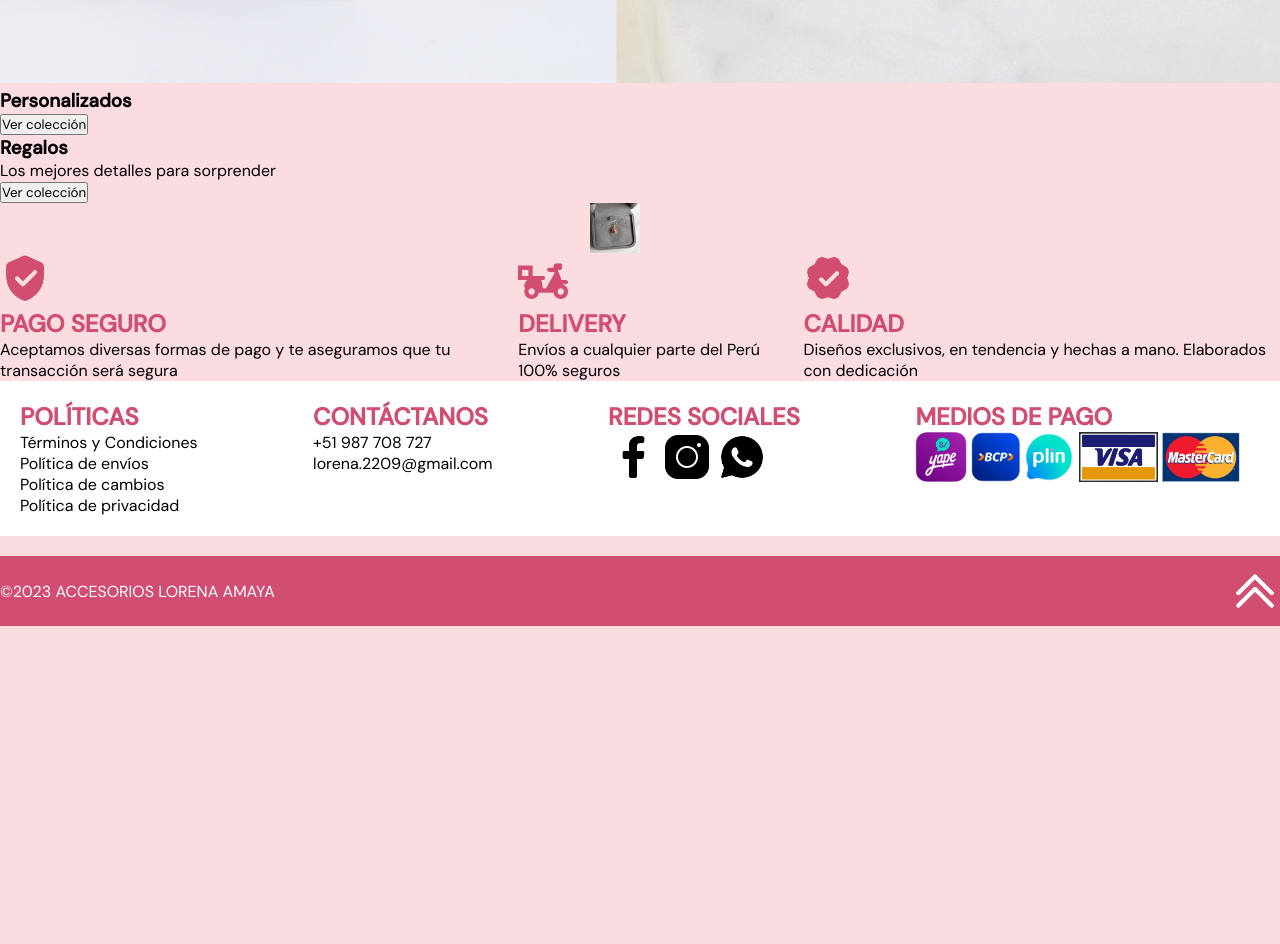
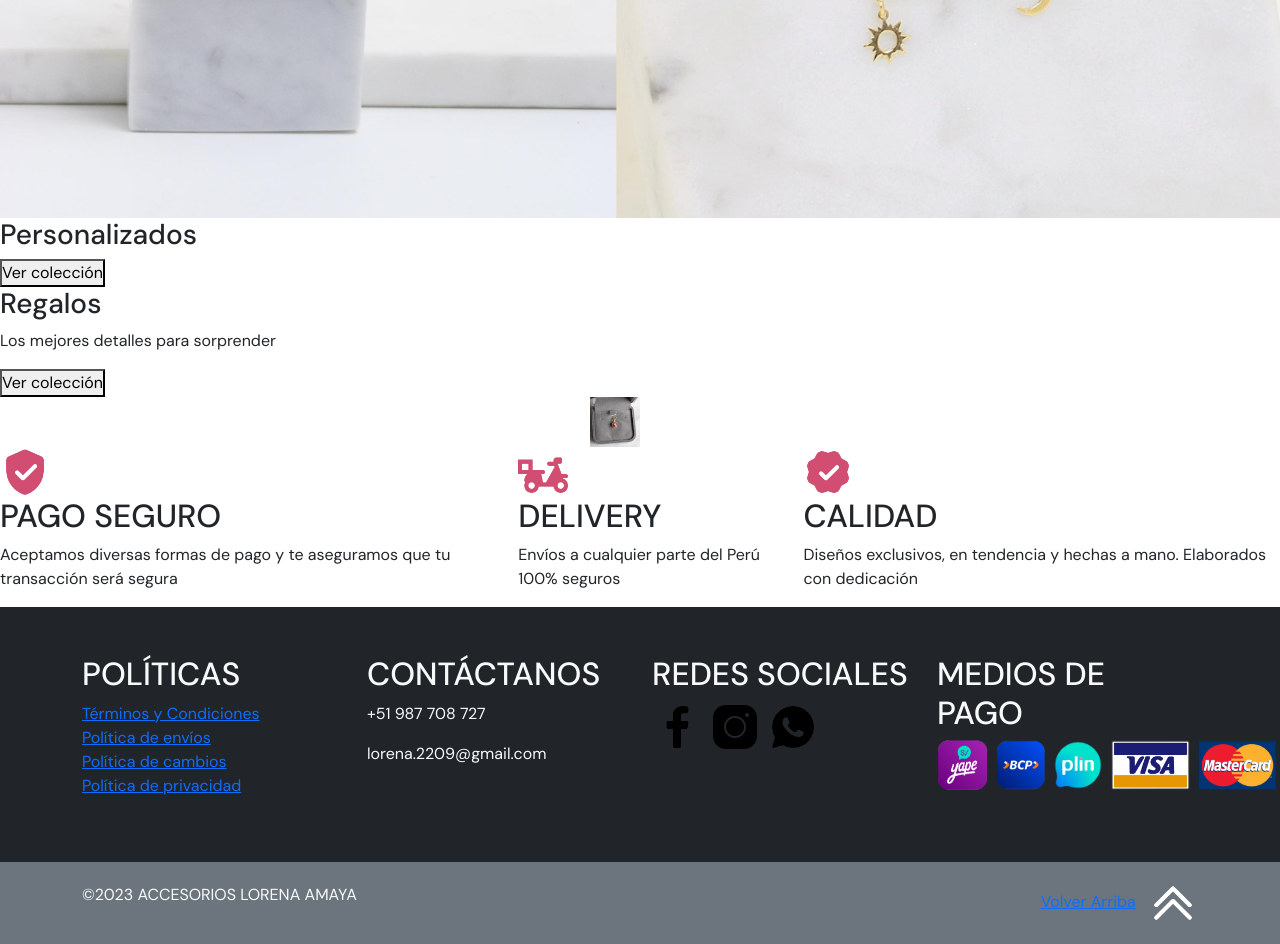
Before and after one commit to RosmeriCcF/Accesorios-Lorena-Amaya, a plain HTML site: page index.html in a window 1280 px wide. Shown: the part 1740-2684 px from the top of the page. Before the commit the page ends 2366 px from the top, so only its background shows below. Drawn offline with nearby package versions, Linux system fonts and the light colour scheme.

Commit message:
Bootstrap en la seccion de contacto

```diff
--- a/index.html
+++ b/index.html
@@ -10,26 +10,51 @@
         <link rel="shortcut icon" href="./imagenes/Favicon.png" type="image/x-icon">
         <link rel="stylesheet" href="./css/style.css">
         <title>Lorena Amaya</title>
+        <link href="https://cdn.jsdelivr.net/npm/bootstrap@5.3.0-alpha3/dist/css/bootstrap.min.css" rel="stylesheet" integrity="sha384-KK94CHFLLe+nY2dmCWGMq91rCGa5gtU4mk92HdvYe+M/SXH301p5ILy+dN9+nJOZ" crossorigin="anonymous">
     </head>
 
     <body>
         <header>
-            <a href="./index.html"><img src="./imagenes/logo.png" alt="logo"></a> <!--Logo -> Inicio = Click-->
-            <nav>
-                <ul>
-                    <li><a href="index.html">Inicio</a></li>
-                    <li><a href="./paginas/categorias.html" target="_blank">Categorías</a></li>
-                    <li><a href="./paginas/ideas-de-regalo.html" target="_blank">Ideas de Regalo</a></li>
-                    <li><a href="./paginas/nosotros.html" target="_blank">Nosotros</a></li>
-                    <li><a href="./paginas/contacto.html" target="_blank">Contacto</a></li>
+            <nav class="navbar navbar-expand-lg bg-header ">
+                <div class="container-fluid">
+                    <a href="../index.html"><img src="../imagenes/logo.png" alt="logo"></a><!--Logo -> Inicio = Click-->
+                    <button class="navbar-toggler" type="button" data-bs-toggle="collapse" data-bs-target="#navbarNav" aria-controls="navbarNav" aria-expanded="false" aria-label="Toggle navigation">
+                        <span class="navbar-toggler-icon"></span>
+                    </button>
+
+                    <div class="collapse navbar-collapse" id="navbarNav">
+                        <ul class="nav justify-content-end">
+                            <li class="nav-item">
+                                <a class="nav-link" href="../index.html">Inicio</a>
+                            </li>
+
+                            <li class="nav-item">
+                                <a class="nav-link" href="../paginas/categorias.html">Categorías</a>
+                            </li>
+
+                            <li class="nav-item">
+                                <a class="nav-link" href="../paginas/ideas-de-regalo.html">Ideas de Regalo</a>
+                            </li>
+
+                            <li class="nav-item">
+                                <a class="nav-link" href="../paginas/nosotros.html">Nosotros</a>
+                            </li>
+
+                            <li class="nav-item">
+                                <a class="nav-link" href="../paginas/contacto.html">Contacto</a>
+                            </li>
                         </ul>
+
+                        <form class="d-flex input-buscar ">
+                            <input class="form-control me-2 nav_input" type="search" placeholder="Buscar Productos" aria-label="Buscar">
+                            <button class="btn btn-outline-success" type="submit"><img class="nav_lupa" src="../imagenes/lupa.png" alt="Lupa"></button>
+                        </form>
+                        <a href=""><img src="../imagenes/carrito.png" alt=""></a>
+                    </div>
+                </div>
             </nav>
-                <div class="input-buscar">
-                    <img class="nav_lupa" src="./imagenes/lupa.png" alt="Lupa">
-                    <input class="nav_input" type="text" placeholder="Buscar Productos">
-                </div>
-                <img src="./imagenes/carrito.png" alt="">
         </header>
+
         <main>
             <div class="banner">
                 <img src="./imagenes/banner2.png" alt="banner">
@@ -135,43 +160,57 @@
                 </section>
             </div>
         </main>
-        <footer>
-            <div class="cuatro-secciones">
-                <section class="politicas">
+        <footer class="bg-dark text-light">
+            <div class="container py-5">
+                <div class="row">
+                    <div class="col-md-3">
                         <h2>POLÍTICAS</h2>
-                    <p>Términos y Condiciones</p>
-                    <p>Política de envíos</p>
-                    <p>Política de cambios</p>
-                    <p>Política de privacidad</p>
-                </section>
-
-                <section class="contactanos">
+                        <ul class="list-unstyled">
+                            <li><a href="#">Términos y Condiciones</a></li>
+                            <li><a href="#">Política de envíos</a></li>
+                            <li><a href="#">Política de cambios</a></li>
+                            <li><a href="#">Política de privacidad</a></li>
+                        </ul>
+                    </div>
+                    <div class="col-md-3">
                         <h2>CONTÁCTANOS</h2>
                         <p>+51 987 708 727</p>
                         <p>lorena.2209@gmail.com</p>
-                </section>
-
-                <section class="redes-sociales">
+                    </div>
+                    <div class="col-md-3">
                         <h2>REDES SOCIALES</h2>
-                    <img src="./imagenes/facebook.png" alt="fb">
-                    <img src="./imagenes/instagram.png" alt="ig">
-                    <img src="./imagenes/whatsap.png" alt="wsp">
-                </section>
-
-                <section>
+                        <div class="d-flex">
+                            <img src="../imagenes/facebook.png" alt="fb" class="me-2">
+                            <img src="../imagenes/instagram.png" alt="ig" class="me-2">
+                            <img src="../imagenes/whatsap.png" alt="wsp">
+                        </div>
+                    </div>
+                    <div class="col-md-3">
                         <h2>MEDIOS DE PAGO</h2>
-                    <img src="./imagenes/yape.png" alt="yape">
-                    <img src="./imagenes/BCP.png" alt="BCP">
-                    <img src="./imagenes/plin.png" alt="plin">
-                    <img src="./imagenes/visa.jpg" alt="visa">
-                    <img src="./imagenes/mastercard.png" alt="master">
-                </section>
+                        <div class="d-flex">
+                            <img src="../imagenes/yape.png" alt="yape" class="me-2">
+                            <img src="../imagenes/BCP.png" alt="BCP" class="me-2">
+                            <img src="../imagenes/plin.png" alt="plin" class="me-2">
+                            <img src="../imagenes/visa.jpg" alt="visa" class="me-2">
+                            <img src="../imagenes/mastercard.png" alt="master" class="me-4">
                         </div>
-
-            <div class="copyrigth">
+                    </div>
+                </div>
+            </div>
+            <div class="bg-secondary py-3">
+                <div class="container">
+                    <div class="row align-items-center">
+                        <div class="col-md-9 text-center text-md-start">
                             <p>&copy;2023 ACCESORIOS LORENA AMAYA</p>
-                <img src="./imagenes/volver arriba.png" alt="volver arriba">
+                        </div>
+                        <div class="col-md-3 text-center text-md-end">
+                            <a href="#" class="me-2">Volver Arriba</a>
+                            <img src="../imagenes/volver arriba.png" alt="volver arriba">
+                        </div>
+                    </div>
+                </div>
             </div>
         </footer>
+        <script src="https://cdn.jsdelivr.net/npm/bootstrap@5.2.3/dist/js/bootstrap.bundle.min.js" integrity="sha384-kenU1KFdBIe4zVF0s0G1M5b4hcpxyD9F7jL+jjXkk+Q2h455rYXK/7HAuoJl+0I4" crossorigin="anonymous"></script>
     </body>
 </html>
```
Also changed, not shown: paginas/contacto.html (+1 -2 lines). Lines whose indentation alone changed are shown as unchanged.
